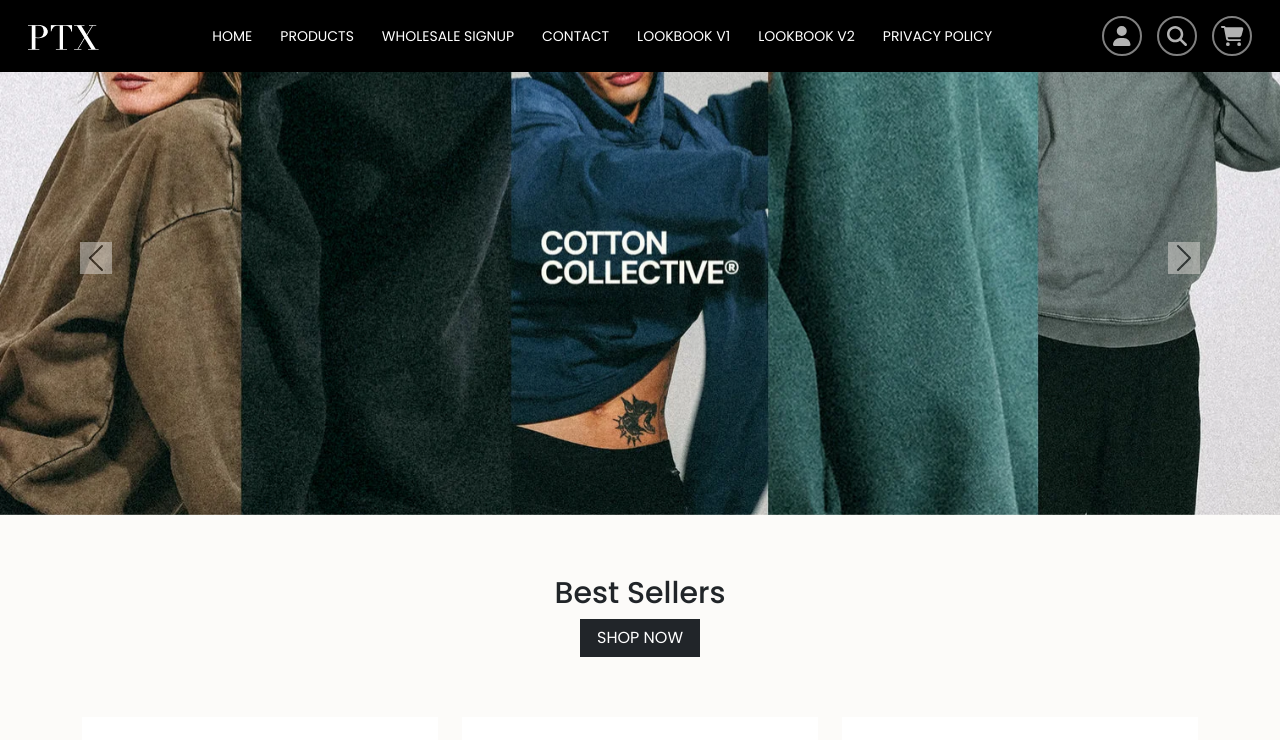
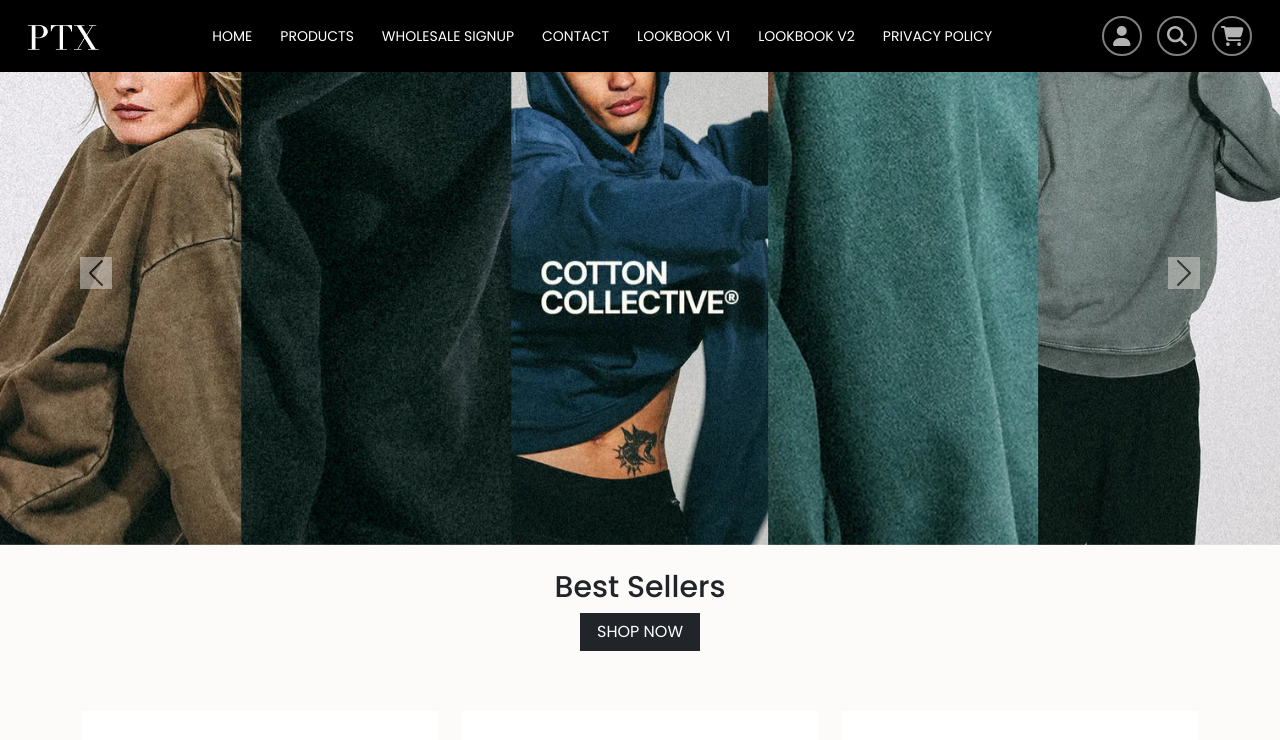
Before and after one commit to Zeeshanprojects/PTX-2, a React (Create React App) app in the folder PTX-2/ptx-2/: page / in a window 1280 px wide. Shown: the top 740 px of the page. Built offline with nearby package versions, Linux system fonts and the light colour scheme.

Commit message:
Code Updated

```diff
--- a/PTX-2/ptx-2/src/Pages/Home.jsx
+++ b/PTX-2/ptx-2/src/Pages/Home.jsx
@@ -123,7 +123,7 @@ export default function Home() {
           </div>
         </div>
       </div>
-      <div className="space"></div>
+      <br/>
       <h2 className="text-center">Best Sellers</h2>
       <div className="btn-container">
         <button type="button" class="btn btn-dark pe-3 ps-3 ">
--- a/PTX-2/ptx-2/src/Pages/Home.style.css
+++ b/PTX-2/ptx-2/src/Pages/Home.style.css
@@ -3,6 +3,7 @@ body{
 }
 
 .carousel-item img{
+    margin-top: 30px !important;
 height: 515px !important;object-fit: cover !important;
 }
 .carousel-caption{
```
